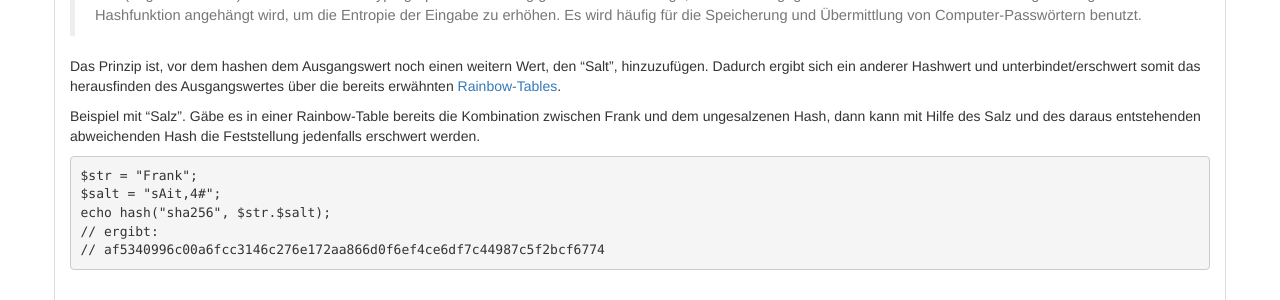
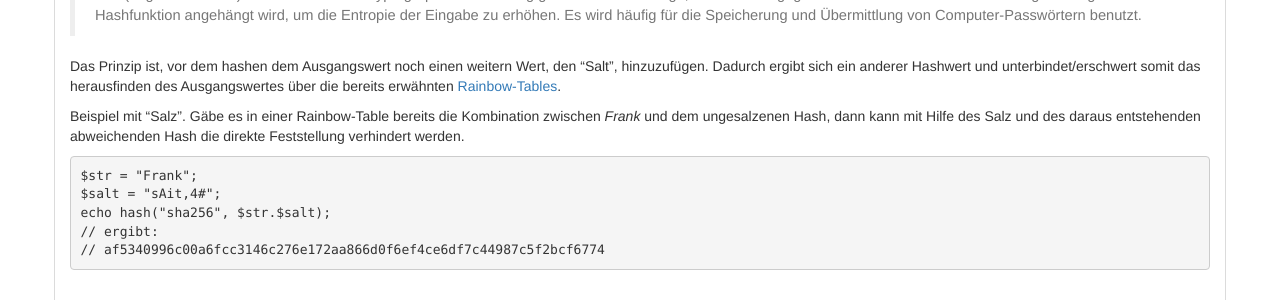
Before and after one commit to php-de/php-de.github.io, a Jekyll site: the page built from general/hash-etc.md, in a window 1280 px wide and 900 px high, scrolled down 1938 px. Shown: the part 152-452 px from the top of the window. Built offline with Jekyll 4.4.1, drawn with Linux system fonts in a browser that asks for light colours; nearby versions of some CDN libraries.

Commit message:
Update hash-etc.md

```diff
--- a/general/hash-etc.md
+++ b/general/hash-etc.md
@@ -126,7 +126,7 @@ Dazu aus [Wikipedia](http://de.wikipedia.org/wiki/Salt_(Kryptologie))
 Das Prinzip ist, vor dem hashen dem Ausgangswert noch einen weitern Wert, den "Salt", hinzuzufügen. Dadurch ergibt sich ein anderer Hashwert und unterbindet/erschwert somit das herausfinden des Ausgangswertes über die bereits erwähnten [Rainbow-Tables](http://de.wikipedia.org/wiki/Rainbow_Table).
 
 
-Beispiel mit "Salz". Gäbe es in einer Rainbow-Table bereits die Kombination zwischen Frank und dem ungesalzenen Hash, dann kann mit Hilfe des Salz und des daraus entstehenden abweichenden Hash die Feststellung jedenfalls erschwert werden.
+Beispiel mit "Salz". Gäbe es in einer Rainbow-Table bereits die Kombination zwischen *Frank* und dem ungesalzenen Hash, dann kann mit Hilfe des Salz und des daraus entstehenden abweichenden Hash die direkte Feststellung verhindert werden.
 
 
 ~~~ php
```
Also changed, not shown: other parts of general/hash-etc.md (+1 -1 lines).
